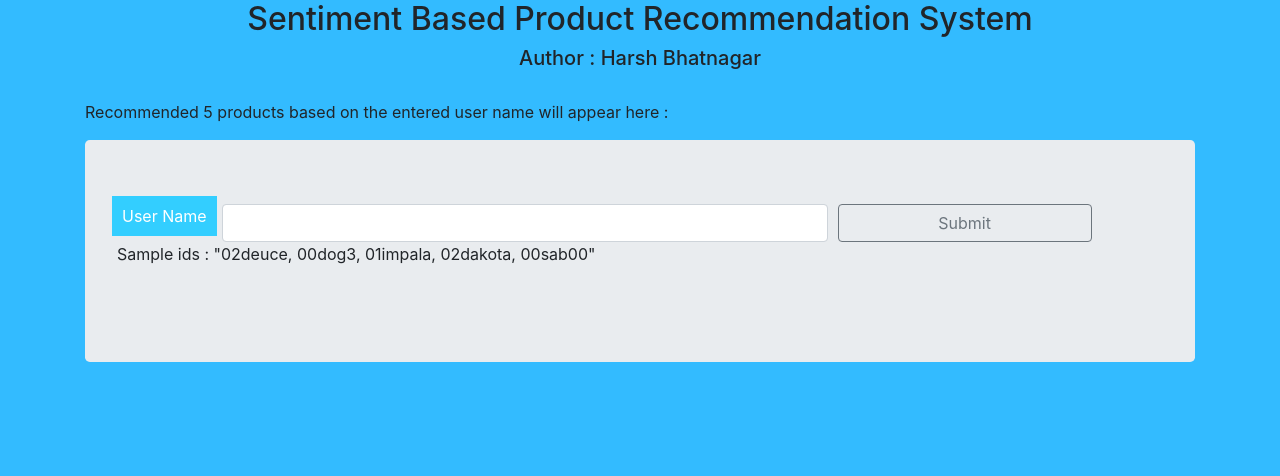
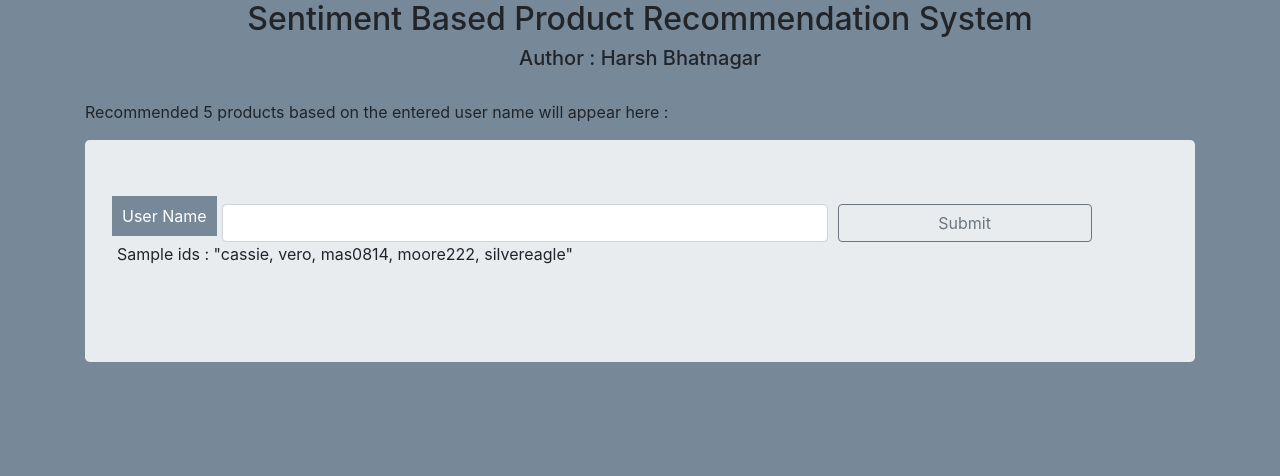
Before and after one commit to Harsh-Bhatnagar/SBPRS, a Flask app: page / in a window 1280 px wide. Shown: the top 476 px of the page. Run offline with Flask 2, Linux system fonts and the light colour scheme; parts of the project's set-up code (start-up, migrations or seed data) failed here and were passed over; some libraries are stand-ins or nearby versions.

Commit message:
Update index.html
Updated front end

```diff
--- a/templates/index.html
+++ b/templates/index.html
@@ -95,7 +95,7 @@
   padding: 10px;
 
 }
-.username {background-color: #33CEFF;} /* Green */
+.username {background-color: #778899;} /* Green */
 .show {background-color: #2196F3;} /* Blue */
 .warning {background-color: #ff9800;} /* Orange */
 .danger {background-color: #f44336;} /* Red */
@@ -104,7 +104,7 @@
 
 </head>
 
-<body style="background-color:#33BBFF">
+<body style="background-color:#778899">
     <div class="text-center" >
         <h2> Sentiment Based Product Recommendation System</h2>
 
@@ -135,7 +135,7 @@
           </button>
                 </div>
                 <div class="col-lg-12">
-                    <p class=""> Sample ids : "02deuce, 00dog3, 01impala, 02dakota, 00sab00" </p>
+                    <p class=""> Sample ids : "cassie, vero, mas0814, moore222, silvereagle" </p>
                 </div>
             </div>
 
```
